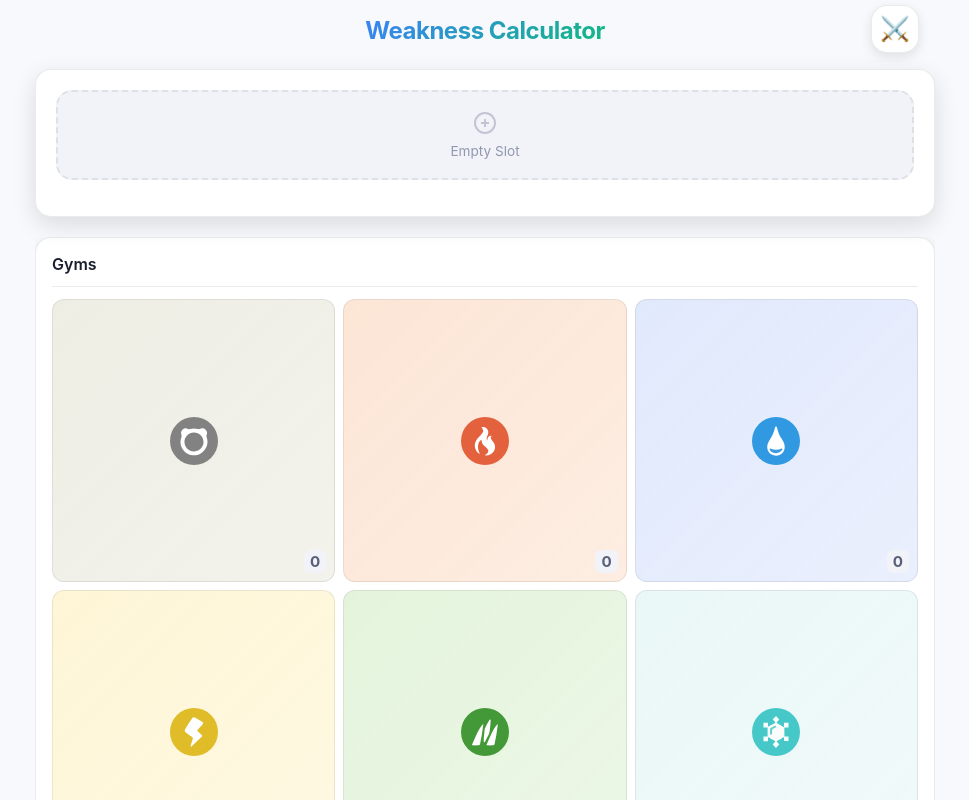
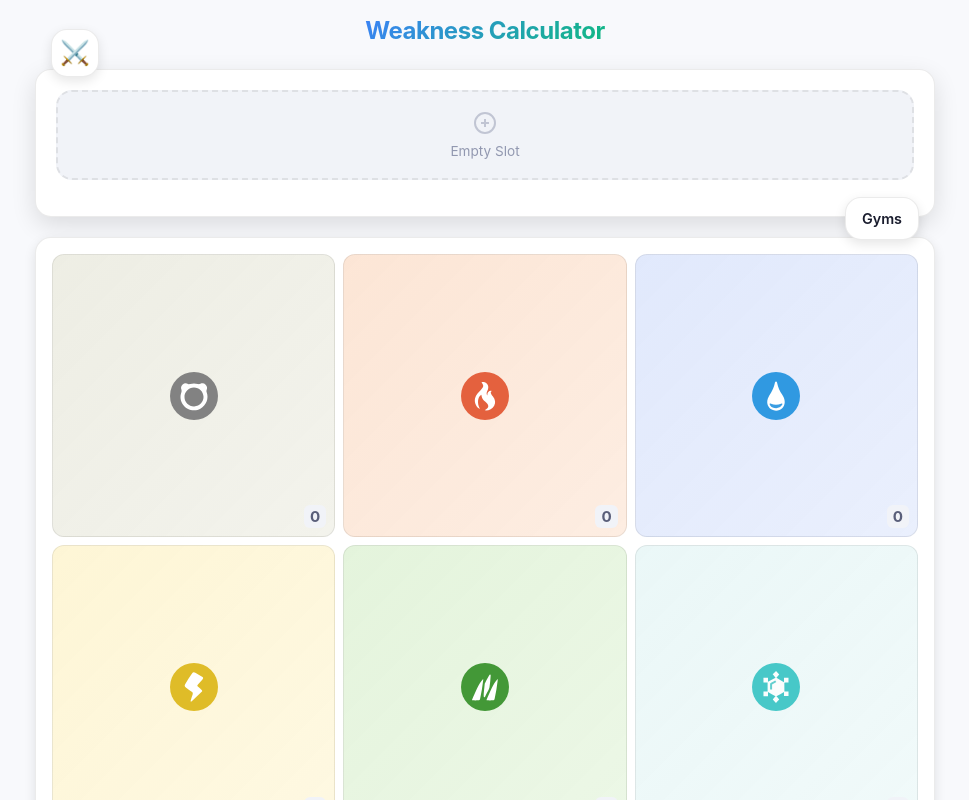
Before and after one commit to Waxmard/pokemon-team-status, a Vue app: page / in a window 1280 px wide. Shown: the top 800 px of the page, without its empty margins (155-1124 px from the left). Built offline with nearby package versions, Linux system fonts and the light colour scheme.

Commit message:
landscape styling

```diff
--- a/src/App.vue
+++ b/src/App.vue
@@ -293,4 +293,29 @@ onMounted(() => {
   -webkit-text-fill-color: transparent;
   background-clip: text;
 }
+
+@media (orientation: landscape) and (max-height: 500px) {
+  .app-container {
+    display: flex;
+    flex-direction: row;
+    flex-wrap: wrap;
+    gap: var(--space-4);
+    max-width: 100%;
+  }
+
+  .app-title {
+    flex: 0 0 100%;
+    margin-bottom: var(--space-2);
+  }
+
+  .app-container > :nth-child(2) {
+    flex: 1;
+    min-width: 0;
+  }
+
+  .app-container > :nth-child(3) {
+    flex: 1;
+    min-width: 0;
+  }
+}
 </style>
--- a/src/components/GymColumn.vue
+++ b/src/components/GymColumn.vue
@@ -1,7 +1,7 @@
 <template>
   <div class="gym-column">
     <div class="column-header">
-      <h3 class="column-title">{{ title }}{{ draftActive ? ' (Draft)' : '' }}</h3>
+      <h3 class="column-title">{{ title }}</h3>
     </div>
     <TransitionGroup :name="transitionName" tag="div" class="gym-list">
       <GymRow
@@ -62,22 +62,6 @@ defineEmits(['gymClick'])
   min-width: 0;
 }
 
-.column-header {
-  display: flex;
-  align-items: center;
-  justify-content: space-between;
-  margin-bottom: var(--space-3);
-  padding-bottom: var(--space-3);
-  border-bottom: 1px solid var(--color-border);
-}
-
-.column-title {
-  font-size: 1rem;
-  font-weight: 600;
-  color: var(--color-text-primary);
-  margin: 0;
-}
-
 .gym-list {
   position: relative;
   display: grid;
@@ -96,4 +80,25 @@ defineEmits(['gymClick'])
   color: var(--color-text-muted);
   font-size: 0.9rem;
 }
+
+.column-header {
+  display: none; /* hidden by default (landscape) */
+}
+
+@media (orientation: portrait) {
+  .column-header {
+    display: flex;
+    align-items: center;
+    margin-bottom: var(--space-3);
+    padding-bottom: var(--space-3);
+    border-bottom: 1px solid var(--color-border);
+  }
+
+  .column-title {
+    font-size: 1rem;
+    font-weight: 600;
+    color: var(--color-text-primary);
+    margin: 0;
+  }
+}
 </style>
--- a/src/components/GymColumns.vue
+++ b/src/components/GymColumns.vue
@@ -1,8 +1,9 @@
 <template>
   <div class="gym-section-wrapper">
+    <span class="gyms-label">{{ draftActive ? 'Gyms Preview' : 'Gyms' }}</span>
     <div class="gym-section">
       <GymColumn
-        title="Gyms"
+        :title="draftActive ? 'Gyms Preview' : 'Gyms'"
         :gyms="unifiedGymsList"
         :draftActive="draftActive"
         transitionName="slide-right"
@@ -69,13 +70,37 @@ function handleGymClick(type) {
 
 <style scoped>
 .gym-section-wrapper {
+  position: relative;
   display: flex;
   flex-direction: column;
   gap: var(--space-4);
-  overflow: hidden;
 }
 
 .gym-section {
   display: block;
 }
+
+.gyms-label {
+  position: absolute;
+  top: calc(-1 * var(--space-8) - var(--space-2));
+  right: var(--space-4);
+  z-index: 1;
+  display: flex;
+  align-items: center;
+  justify-content: center;
+  padding: var(--space-3) var(--space-4);
+  border: 1px solid var(--color-border);
+  border-radius: var(--radius-xl);
+  background: var(--color-surface);
+  box-shadow: var(--shadow-md);
+  font-size: 0.9rem;
+  font-weight: 600;
+  color: var(--color-text-primary);
+}
+
+@media (orientation: portrait) {
+  .gyms-label {
+    display: none;
+  }
+}
 </style>
--- a/src/components/TeamSection.vue
+++ b/src/components/TeamSection.vue
@@ -243,8 +243,8 @@ function toggleViewMode() {
 
 .mode-toggle {
   position: absolute;
-  top: calc(-1 * var(--space-8) - var(--space-8));
-  right: var(--space-4);
+  top: calc(-1 * var(--space-8) - var(--space-2));
+  left: var(--space-4);
   z-index: 1;
   display: flex;
   align-items: center;
@@ -354,4 +354,11 @@ function toggleViewMode() {
   opacity: 0.3;
   cursor: not-allowed;
 }
+
+@media (orientation: portrait) {
+  .mode-toggle {
+    left: auto;
+    right: var(--space-4);
+  }
+}
 </style>
```
